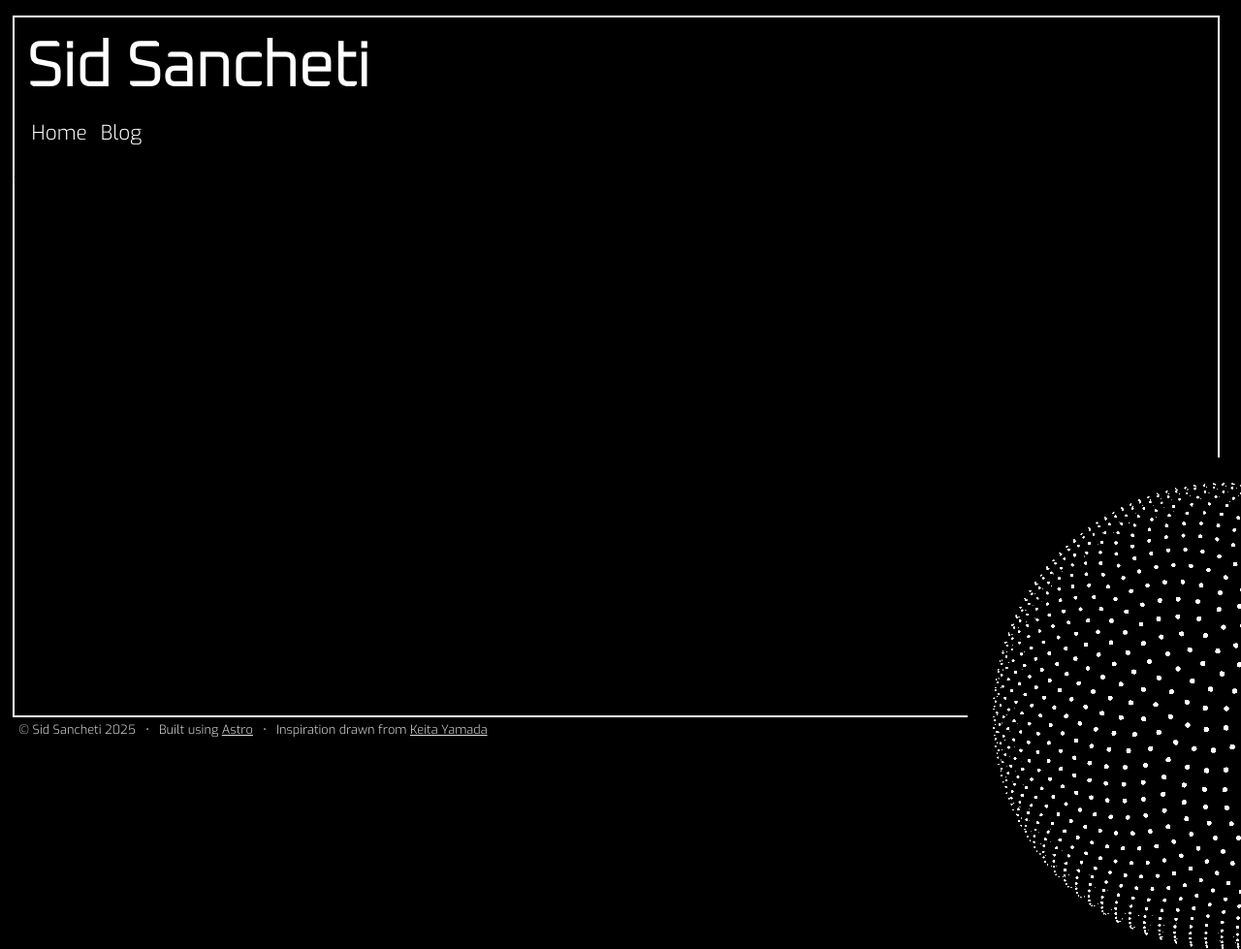
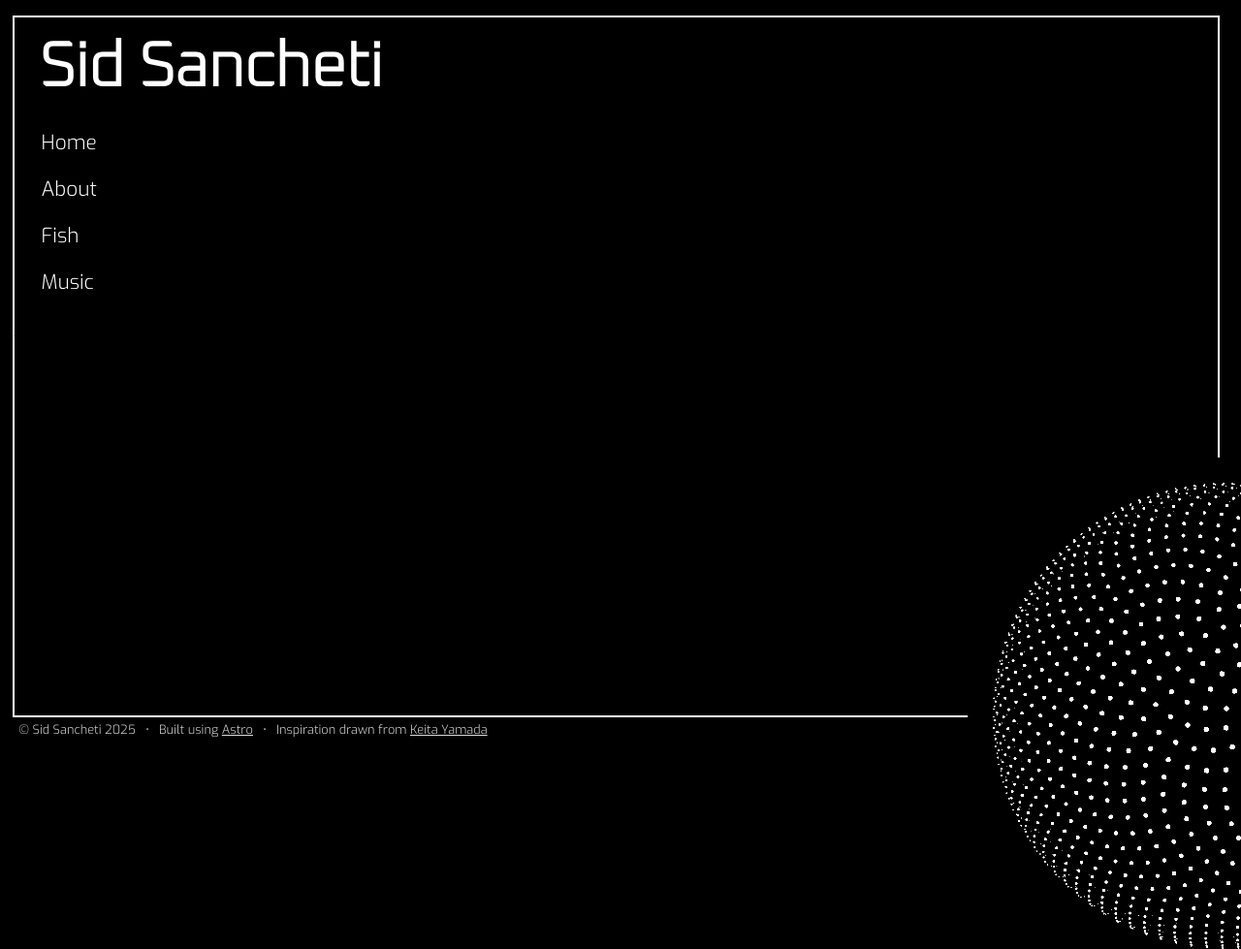
Before and after one commit to sid-sancheti/personal-website, an Astro site: page / in a window 1280 px wide. Shown: the top 979 px of the page at 97% size. Built offline with nearby package versions, Linux system fonts and the light colour scheme; Astro itself is replaced by a stand-in of ours.

Commit message:
Refactor navigation component to use a vertical list and improve styling

```diff
--- a/src/components/Navigation.astro
+++ b/src/components/Navigation.astro
@@ -1,16 +1,20 @@
 ---
 
 ---
-<header>
-  <nav>
-    <a href="/">Home</a>
-    <a href="/blog">Blog</a>
-  </nav>
-</header>
+<nav>
+  <ul class="vertical-nav">
+    <li><a href="/home">Home</a></li>
+    <li><a href="/about">About</a></li>
+    <li><a href="/fish">Fish</a></li>
+    <li><a href="/music">Music</a></li>
+  </ul>
+</nav>
 
 <style>
-  header {
-    margin-left: 1vw;
+
+  nav {
+    display: flex;
+    gap: 15px;
   }
 
   a {
@@ -21,6 +25,30 @@
     padding: 5px;
   }
 
+  /* Style the vertical navigation */
+  .vertical-nav {
+    list-style: none; /* Remove bullet points */
+    padding: 0;       /* Remove default padding */
+    margin: 0;        /* Remove default margin */
+    margin-left: 1vw; /* Add space to the left */
+    width: 200px;     /* Set a fixed width for the nav */
+  }
+
+  /* Style the links */
+  .vertical-nav a {
+    display: block;             /* Make the links fill the container */
+    text-decoration: none;      /* Remove underline */
+    padding: 10px 15px;         /* Spacing */
+    color: white;
+    font-family: 'Exo', sans-serif; /* Font style */
+  }
+
+  /* Add hover effect */
+  .vertical-nav a:hover {
+    color: #888888;             /* Change text color */
+  }
+
+
   @media (max-width: 600px) {
     a {
       font-size: 1em;
--- a/src/styles/global.css
+++ b/src/styles/global.css
@@ -15,8 +15,8 @@ h1 {
   color: white;
   padding: 0px;
   font-family: 'Oxanium', sans-serif;
-  padding: 0px;
   margin: 1%;
+  margin-left: 2vw;
 }
 
 @font-face {
```
